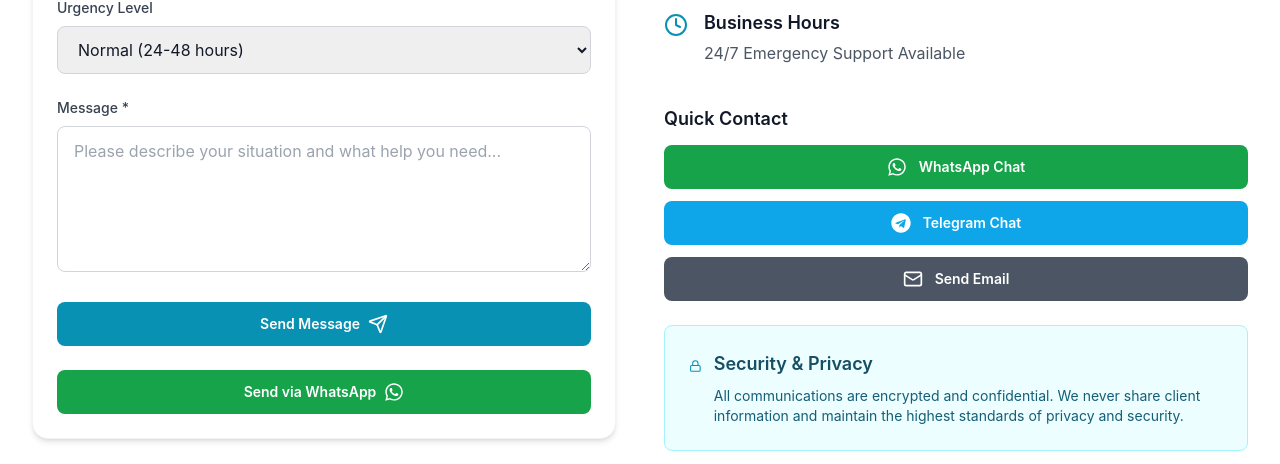
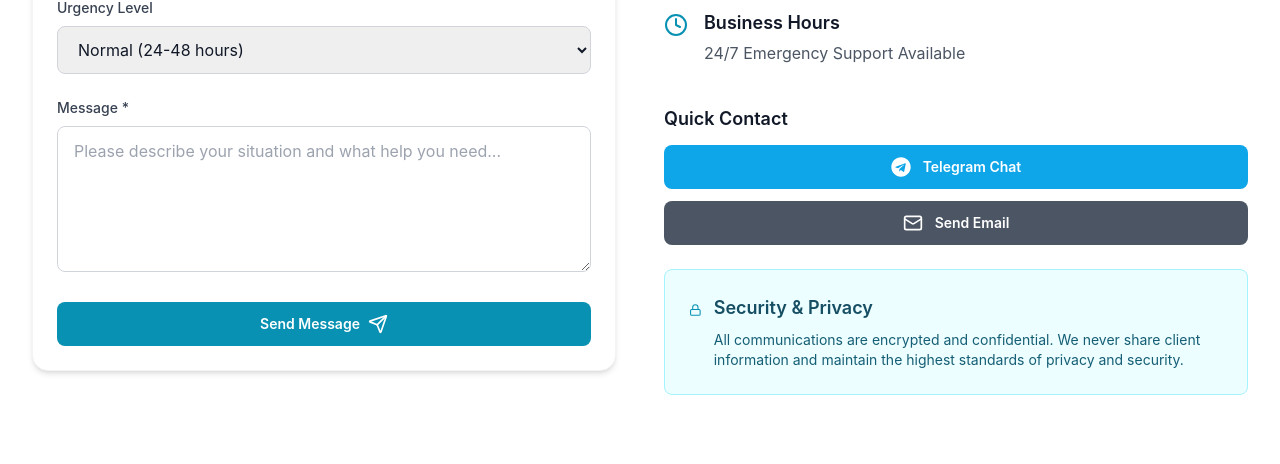
Before and after one commit to LOBEG/WEBSITEPROJECT1, a React (Vite) app: page /contact in a window 1280 px wide. Shown: the part 727-1191 px from the top of the page. Built offline with nearby package versions, Linux system fonts and the light colour scheme; no server answers.

Commit message:
Remove hardcoded contact number fallback

```diff
--- a/src/pages/Contact.jsx
+++ b/src/pages/Contact.jsx
@@ -14,6 +14,7 @@ import emailjs from 'emailjs-com';
 import {
   sendTelegramMessage,
   isTelegramConfigured,
+  isWhatsAppConfigured,
   buildWhatsAppUrl,
 } from '../utils/messaging';
 
@@ -100,7 +101,7 @@ const Contact = () => {
       }
     } catch (error) {
       console.error('Error sending message:', error);
-      setSubmitMessage('Sorry, there was an error sending your message. Please try calling us directly.');
+      setSubmitMessage('Sorry, there was an error sending your message. Please try email or Telegram instead.');
     } finally {
       setIsSubmitting(false);
     }
@@ -111,7 +112,12 @@ const Contact = () => {
       setSubmitMessage('Please add your name and message before sending via WhatsApp.');
       return;
     }
-    window.open(buildWhatsAppUrl(formData), '_blank', 'noopener,noreferrer');
+    const whatsAppUrl = buildWhatsAppUrl(formData);
+    if (!whatsAppUrl) {
+      setSubmitMessage('WhatsApp contact is not configured. Please send your request by email or Telegram.');
+      return;
+    }
+    window.open(whatsAppUrl, '_blank', 'noopener,noreferrer');
     setSubmitMessage('Thank you! WhatsApp has opened with your message. Please send it to complete your request.');
   };
 
@@ -312,6 +318,7 @@ const Contact = () => {
                     <Send className="w-5 h-5 ml-2" />
                   </button>
 
+                  {isWhatsAppConfigured() && (
                     <button
                       type="button"
                       onClick={handleWhatsAppSend}
@@ -321,6 +328,7 @@ const Contact = () => {
                       Send via WhatsApp
                       <FaWhatsapp className="w-5 h-5 ml-2" />
                     </button>
+                  )}
                 </form>
               </div>
             </motion.div>
@@ -367,6 +375,7 @@ const Contact = () => {
               <div className="space-y-3 pt-4">
                 <h3 className="text-lg font-semibold text-gray-900 mb-3">Quick Contact</h3>
 
+                {isWhatsAppConfigured() && (
                   <a
                     href={buildWhatsAppUrl({ name: '', message: 'Hello, I would like to discuss your cybersecurity services.' })}
                     target="_blank"
@@ -376,6 +385,7 @@ const Contact = () => {
                     <FaWhatsapp className="w-5 h-5 mr-3" />
                     WhatsApp Chat
                   </a>
+                )}
 
                 <a
                   href={import.meta.env.VITE_TELEGRAM_CONTACT_URL || 'https://t.me/invisibletracetech'}
--- a/src/pages/Testimonials.jsx
+++ b/src/pages/Testimonials.jsx
@@ -184,7 +184,7 @@ const Testimonials = () => {
         </div>
       </section>
 
-      {/* Video Testimonials Section */}
+      {/* Service Videos Section */}
       <section className="py-20 bg-white">
         <div className="max-w-7xl mx-auto px-4 sm:px-6 lg:px-8">
           <div className="text-center mb-16">
--- a/src/utils/messaging.js
+++ b/src/utils/messaging.js
@@ -3,8 +3,6 @@
 //
 // These run entirely in the browser, so any configured tokens are exposed to
 // the client. Use a bot/number dedicated to receiving public contact leads.
-
-const DEFAULT_WHATSAPP_NUMBER = '17134281255';
 
 /**
  * Build a human-readable plain-text summary of a contact submission.
@@ -46,6 +44,13 @@ export const isTelegramConfigured = () =>
   );
 
 /**
+ * Whether WhatsApp delivery is configured via Vite env vars.
+ * @returns {boolean}
+ */
+export const isWhatsAppConfigured = () =>
+  Boolean((import.meta.env.VITE_WHATSAPP_NUMBER || '').replace(/[^0-9]/g, ''));
+
+/**
  * Send a contact submission to a Telegram chat via the Bot API.
  * Throws if the request fails so callers can fall back to other channels.
  * @param {object} formData
@@ -80,12 +85,14 @@ export const sendTelegramMessage = async (formData) => {
 /**
  * Build a wa.me deep link that opens WhatsApp with a prefilled lead message.
  * @param {object} formData
- * @returns {string}
+ * @returns {string|null}
  */
 export const buildWhatsAppUrl = (formData) => {
-  const number = (
-    import.meta.env.VITE_WHATSAPP_NUMBER || DEFAULT_WHATSAPP_NUMBER
-  ).replace(/[^0-9]/g, '');
+  const number = (import.meta.env.VITE_WHATSAPP_NUMBER || '').replace(/[^0-9]/g, '');
+
+  if (!number) {
+    return null;
+  }
 
   return `https://wa.me/${number}?text=${encodeURIComponent(
     formatLeadMessage(formData),
```
Also changed, not shown: 5 other files (tests, documents, lock files or other folders). Lines whose indentation alone changed are shown as unchanged.
